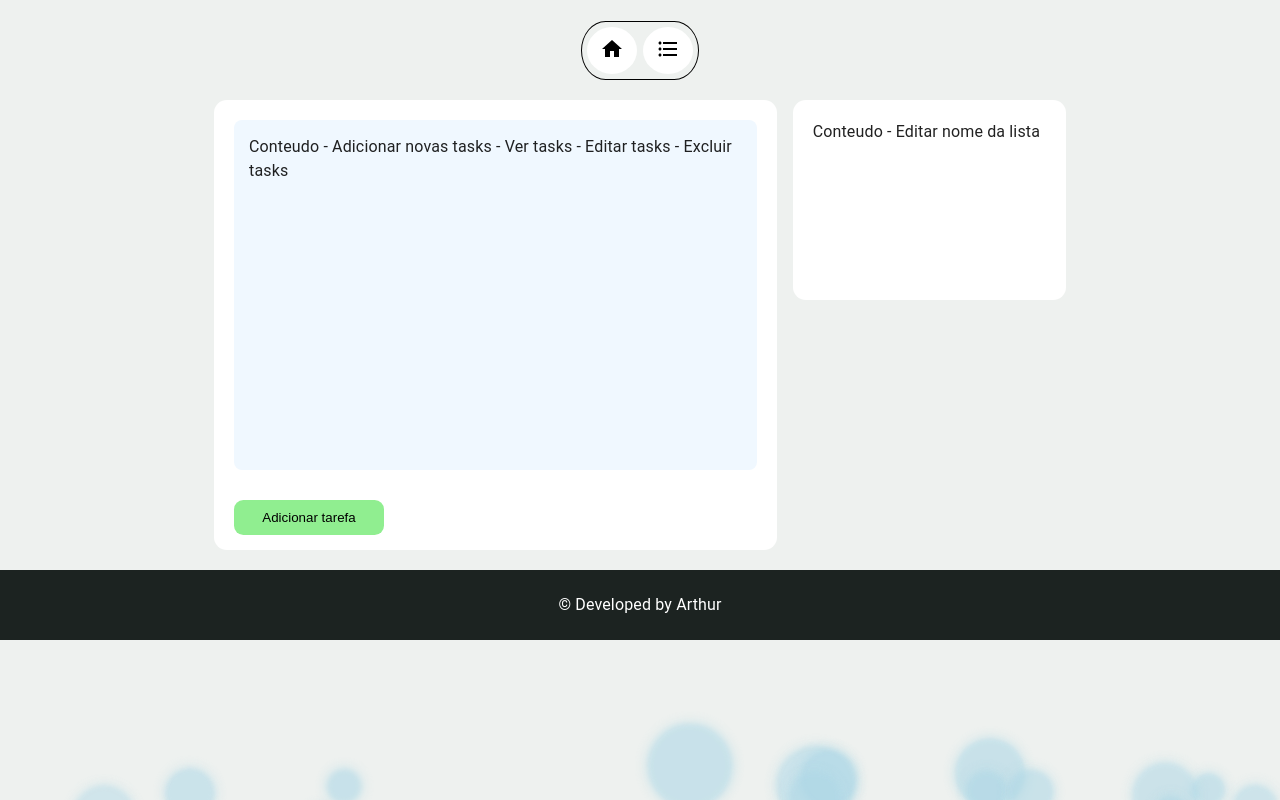
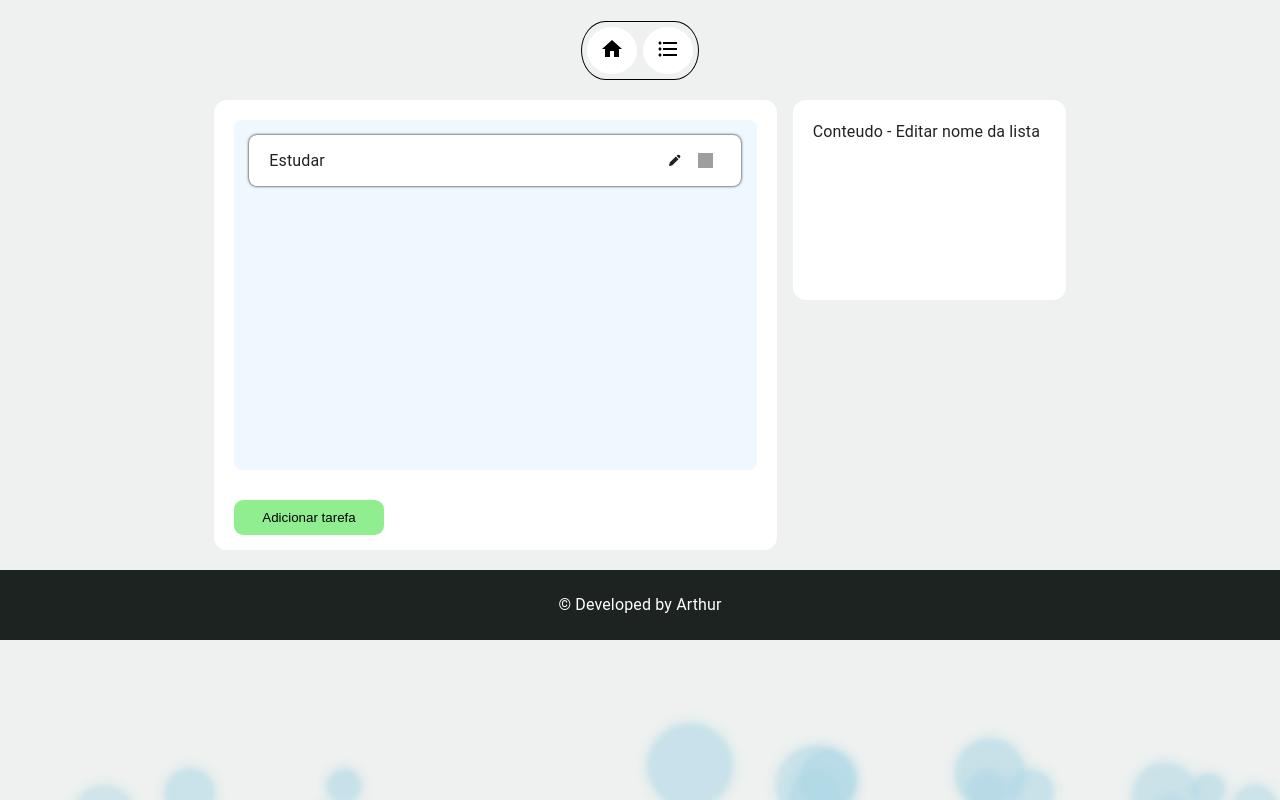
Before and after one commit to OBitencourt/listly, a Next.js app in the folder frontend/: page /lists/edit/1 in a window 1280 px wide. Built offline with nearby package versions, Linux system fonts and the light colour scheme; grey boxes are pictures that could not be loaded.

Commit message:
feat: adding tasks card

```diff
--- a/frontend/pages/lists/edit/[_id].tsx
+++ b/frontend/pages/lists/edit/[_id].tsx
@@ -3,6 +3,7 @@ import { Container, Grid } from "@mui/material";
 import { useRouter } from "next/router";
 import { useEffect } from "react";
 import { StyledBox, StyledButton, TasksWrapper } from "./style";
+import TasksCard from "@/src/components/Tasks/TasksCard";
 
 const Edit = () => {
 
@@ -36,8 +37,9 @@ const Edit = () => {
                         <StyledBox $isBig>
                             <TasksWrapper>
 
-
-                                Conteudo - Adicionar novas tasks - Ver tasks - Editar tasks - Excluir tasks
+                                <TasksCard
+                                    task="Estudar"
+                                />
 
 
                             </TasksWrapper>
--- a/frontend/pages/lists/edit/style.ts
+++ b/frontend/pages/lists/edit/style.ts
@@ -21,6 +21,9 @@ export const TasksWrapper = styled.div`
     background-color: aliceblue;
     padding: 15px;
     border-radius: .5em;
+    display: flex;
+    flex-direction: column;
+    align-items: center;
 `
 
 export const StyledButton = styled.button`
--- /dev/null
+++ b/frontend/src/components/Tasks/TasksCard.tsx
@@ -0,0 +1,47 @@
+import { IconButton } from "@mui/material"
+import { Actions, TaskBox } from "./style"
+import Image from "next/image"
+
+interface Tasks {
+    task: string
+}
+
+const TasksCard = ({
+    task
+}: Tasks) => {
+
+    return (
+
+        <>
+            <TaskBox>
+                {task}
+
+
+
+                <Actions>
+                    <IconButton>
+                        <Image
+                            src="/images/edit.svg"
+                            width={15}
+                            height={15}
+                            alt='edit task'
+                        />
+
+                    </IconButton>
+                    <IconButton>
+                        <Image
+                            src="/images/delete.svg"
+                            width={15}
+                            height={15}
+                            alt='delete task'
+                        />
+
+                    </IconButton>
+
+                </Actions>
+            </TaskBox>
+        </>
+    )
+}
+
+export default TasksCard
--- /dev/null
+++ b/frontend/src/components/Tasks/style.ts
@@ -0,0 +1,19 @@
+
+
+import styled from "styled-components";
+
+export const TaskBox = styled.div`
+    width: 99.9%;
+    background-color: white;
+    box-shadow: 0px 0px 3px black;
+    padding: 10px 20px 10px 20px;
+    border-radius: .5em;
+    display: flex;
+    justify-content: space-between;
+    align-items: center;
+
+`
+
+export const Actions = styled.div`
+
+`
```
